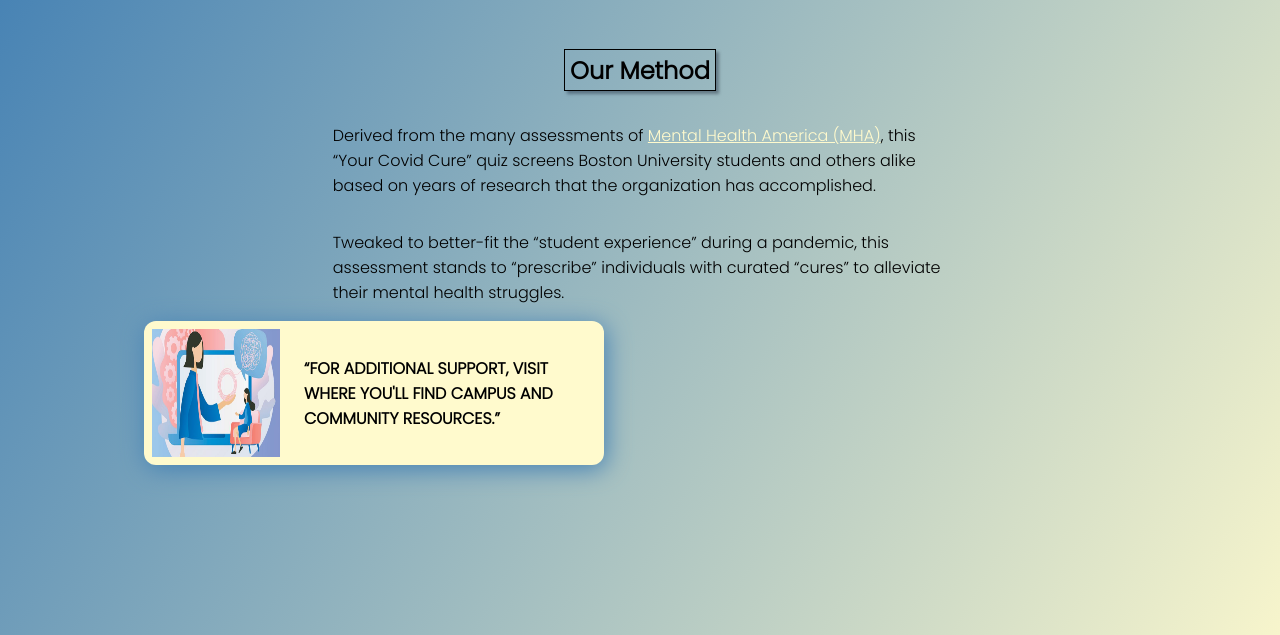
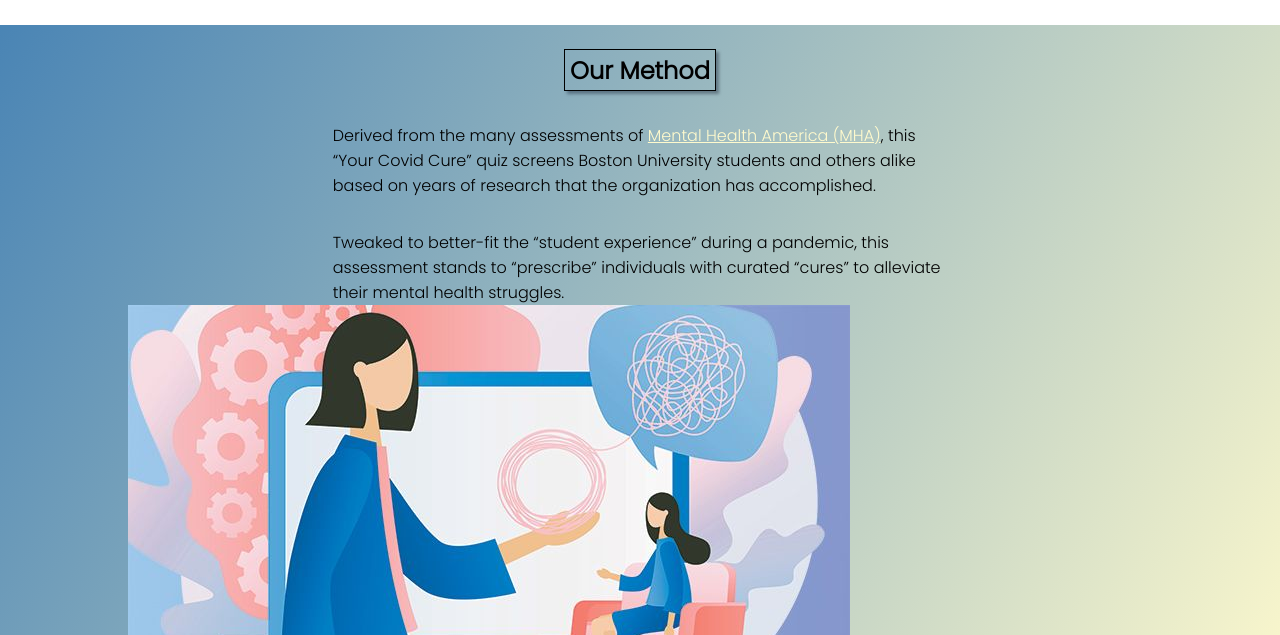
Before and after one commit to Xinmei001/Final-Code-0427, a plain HTML site: page method.html in a window 1280 px wide. Shown: the part 165-800 px from the top of the page. Drawn offline with Linux system fonts and the light colour scheme.

Commit message:
Update style.css

```diff
--- a/CSS/style.css
+++ b/CSS/style.css
@@ -448,88 +448,6 @@ input:checked+label {
   color: gold;
 }
 
-.card-list {
-  margin-top: 2em;
-  padding: 0 8em;
-  text-align: center;
-}
-
-.card-item {
-  width: 48%;
-  display: inline-block;
-  margin-top: 1em;
-  /* margin-left: 1%; */
-}
-
-.card-item:nth-child(odd) {
-  /* background-color: skyblue; */
-  /* margin-right: 3%; */
-}
-
-.card-content {
-  display: flex;
-  align-items: center;
-  margin-left: 1em;
-  margin-right: 1em;
-  background: lemonchiffon;
-  box-shadow: 2px 4px 25px steelblue;
-  border-radius: 12px;
-}
-
-.card-content:hover {
-  box-shadow: 2px 8px 45px steelblue;
-  transform: translate3D(0, -2px, 0);
-}
-
-.card-item:nth-last-child(1) .card-content {
-  margin-bottom: 3em;
-}
-
-.card-item .picture {
-  /* width: 20%;
-  height: 20%; */
-  width: 8em;
-  height: 8em;
-  margin: 0.5em;
-  overflow: hidden;
-}
-
-.card-item .picture img {
-  width: 100%;
-  height: 100%;
-}
-
-.card-item .text-description {
-  display: flex;
-  align-items: center;
-  margin-left: 1em;
-  margin-right: 1em;
-  flex: 1;
-  text-transform: uppercase;
-  font-weight: bold;
-  text-overflow: -o-ellipsis-lastline;
-  overflow: hidden;
-  text-overflow: ellipsis;
-  display: -webkit-box;
-  -webkit-line-clamp: 5;
-  -webkit-box-orient: vertical;
-}
-
-@media screen and (max-width: 1100px) {
-  .container {
-    padding: 3em 4em 0;
-    padding-top: 12em;
-  }
-  .card-list {
-    margin-top: 0em;
-    padding: 0 3em 0;
-  }
-  .card-item {
-    margin-top: 2em;
-    width: 100%;
-  }
-}
-
 @media screen and (max-width: 600px) {
   .container {
     padding: 3em 1em 0;
```
